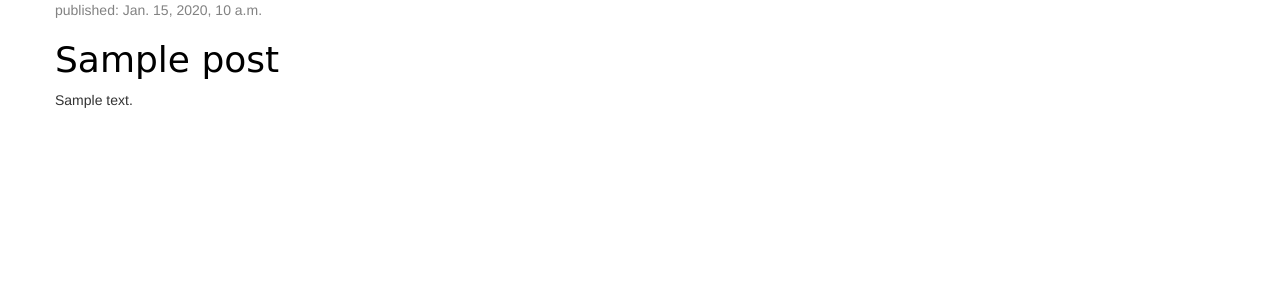
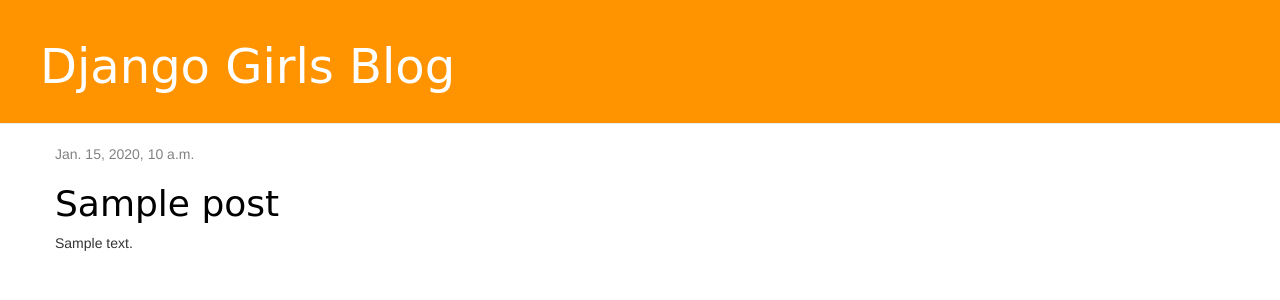
Before and after one commit to BajoriaNeha/djangogirlsapp, a Django app: template blog/templates/blog/post_list.html in a window 1280 px wide. Shown: the top 300 px of the page. Run offline with Django 3.2, Linux system fonts and the light colour scheme; the template is opened without the code that fills it: values that come from a table or form of the project are taken from there, others are empty; tables that the repository leaves empty hold one stand-in row (values such as "Sample post"); some libraries are stand-ins or nearby versions.

Commit message:
Added view and template for detailed blog post as well as CSS for the site.

```diff
--- /dev/null
+++ b/blog/templates/blog/base.html
@@ -0,0 +1,22 @@
+{% load staticfiles %}
+<html>
+    <head>
+        <title>Django Girls blog</title>
+        <link rel="stylesheet" href="//maxcdn.bootstrapcdn.com/bootstrap/3.2.0/css/bootstrap.min.css">
+        <link rel="stylesheet" href="//maxcdn.bootstrapcdn.com/bootstrap/3.2.0/css/bootstrap-theme.min.css">
+        <link rel="stylesheet" href="{% static 'css/blog.css' %}">
+    </head>
+    <body>
+        <div class="page-header">
+            <h1><a href="/">Django Girls Blog</a></h1>
+        </div>
+        <div class="content container">
+            <div class="row">
+                <div class="col-md-8">
+                {% block content %}
+                {% endblock %}
+                </div>
+            </div>
+        </div>
+    </body>
+</html>
--- a/blog/templates/blog/post_list.html
+++ b/blog/templates/blog/post_list.html
@@ -1,26 +1,15 @@
-{% load staticfiles %}
-<html>
-    <head>
-        <title>Django Girls blog</title>
-        <link rel="stylesheet" href="//maxcdn.bootstrapcdn.com/bootstrap/3.2.0/css/bootstrap.min.css">
-        <link rel="stylesheet" href="//maxcdn.bootstrapcdn.com/bootstrap/3.2.0/css/bootstrap-theme.min.css">
-        <link rel="stylesheet" href="{% static 'css/blog.css' %}">
-    </head>
+{% extends 'blog/base.html' %}
+
 <body>
-        <div class="content container">
-		    <div class="row">
-		        <div class="col-md-8">
+{% block content %}
     {% for post in posts %}
         <div class="post">
             <div class="date">
-		                        <p>published: {{ post.published_date }}</p>
+                {{ post.published_date }}
             </div>
-		                    <h1><a href="">{{ post.title }}</a></h1>
+            <h1><a href="{% url 'post_detail' pk=post.pk %}">{{ post.title }}</a></h1>
             <p>{{ post.text|linebreaksbr }}</p>
         </div>
     {% endfor %}
-		        </div>
-		    </div>
-		</div>
+{% endblock %}
 </body>
-</html>
--- a/blog/urls.py
+++ b/blog/urls.py
@@ -3,4 +3,5 @@ from . import views
 
 urlpatterns = [
     url(r'^$', views.post_list, name='post_list'),
+    url(r'^post/(?P<pk>\d+)/$', views.post_detail, name='post_detail'),
 ]
--- a/blog/views.py
+++ b/blog/views.py
@@ -1,7 +1,11 @@
-from django.shortcuts import render
+from django.shortcuts import render, get_object_or_404
 from django.utils import timezone
 from .models import Post
 
 def post_list(request):
     posts = Post.objects.filter(published_date__lte=timezone.now()).order_by('published_date')
     return render(request, 'blog/post_list.html', {'posts': posts})
+
+def post_detail(request, pk):
+    post = get_object_or_404(Post, pk=pk)
+    return render(request, 'blog/post_detail.html', {'post': post})
```
Also changed, not shown: blog/templates/blog/post_detail.html (added, +13 -0 lines). Lines whose indentation alone changed are shown as unchanged.
